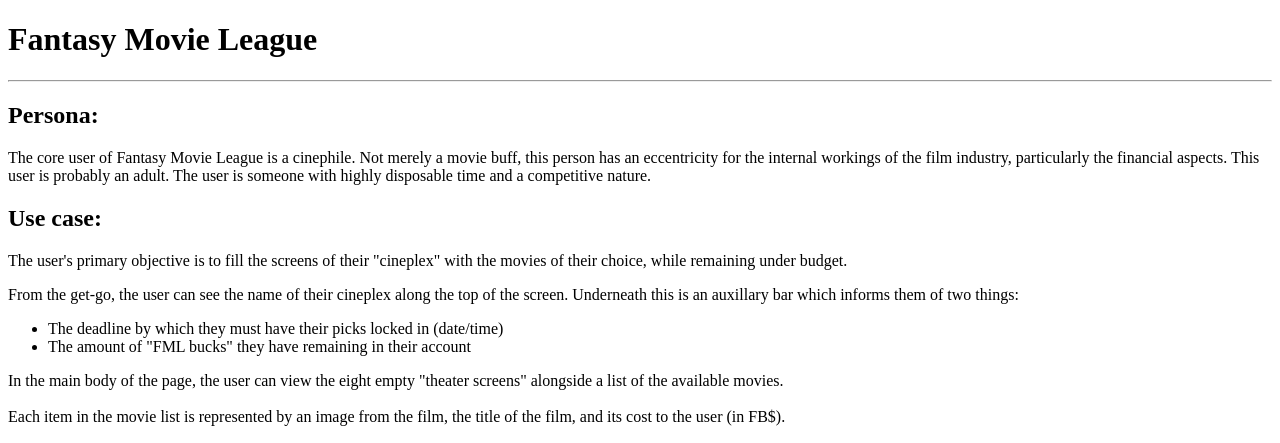
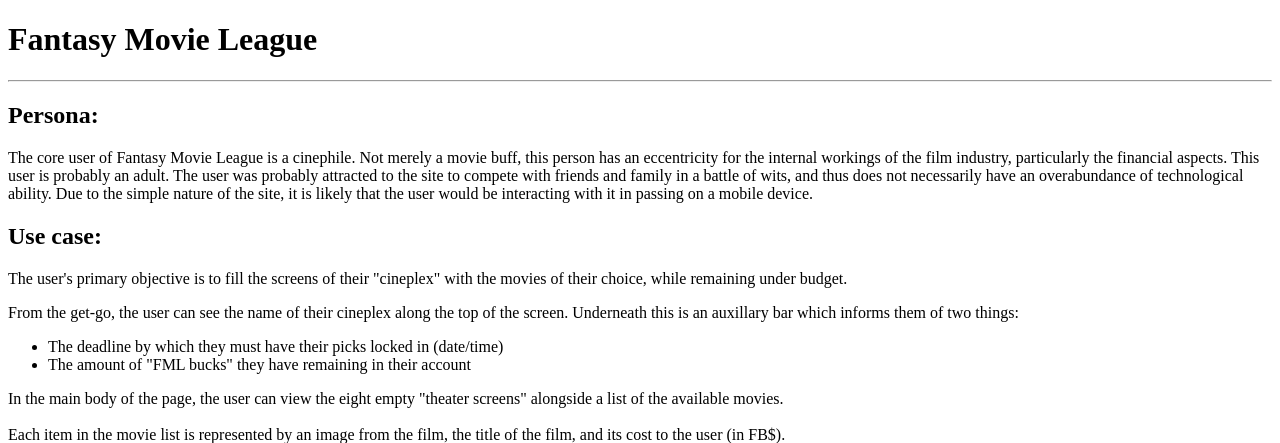
Before and after one commit to louisg005/fantasy-movie-league, a PHP site: page / in a window 1280 px wide. Shown: the top 443 px of the page. Run offline with PHP 8.4, Linux system fonts and the light colour scheme.

Commit message:
user end

```diff
--- a/index.php
+++ b/index.php
@@ -8,7 +8,7 @@
     <h1>Fantasy Movie League</h1>
     <hr>
     <h2>Persona:</h2>
-    <p>The core user of Fantasy Movie League is a cinephile. Not merely a movie buff, this person has an eccentricity for the internal workings of the film industry, particularly the financial aspects. This user is probably an adult. The user is someone with highly disposable time and a competitive nature.</p>
+    <p>The core user of Fantasy Movie League is a cinephile. Not merely a movie buff, this person has an eccentricity for the internal workings of the film industry, particularly the financial aspects. This user is probably an adult. The user was probably attracted to the site to compete with friends and family in a battle of wits, and thus does not necessarily have an overabundance of technological ability. Due to the simple nature of the site, it is likely that the user would be interacting with it in passing on a mobile device.</p>
     <h2>Use case:</h2>
     <p>The user's primary objective is to fill the screens of their "cineplex" with the movies of their choice, while remaining under budget.</p>
     <p>From the get-go, the user can see the name of their cineplex along the top of the screen. Underneath this is an auxillary bar which informs them of two things:</p>
```
